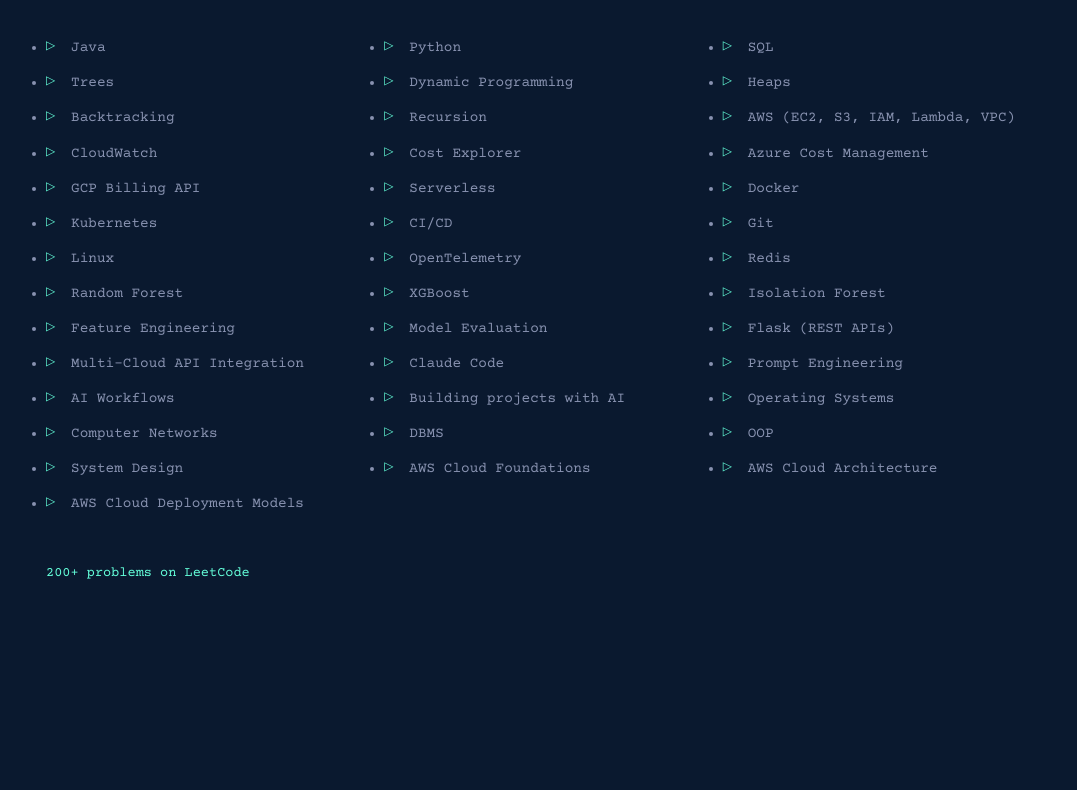
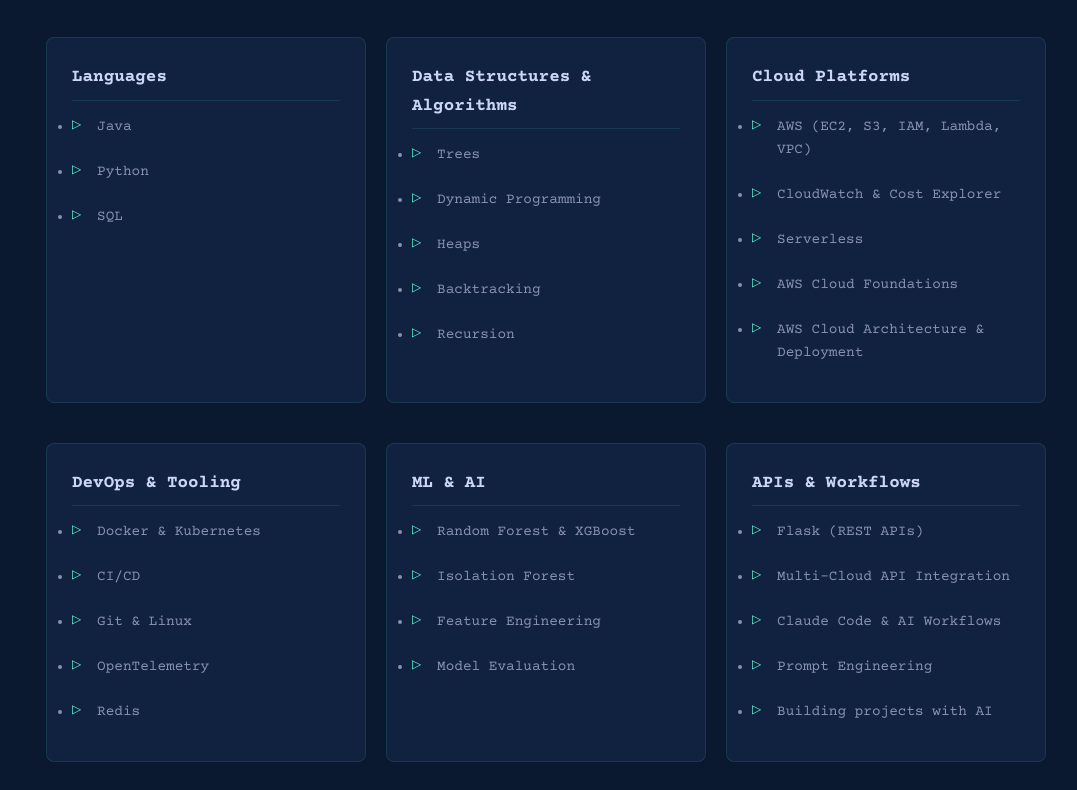
Before and after one commit to kripinya/kripinya, a website built with Vite: page index.html in a window 1280 px wide. Shown: the part 2910-3700 px from the top of the page, without its empty margins (94-1171 px from the left). Built offline with nearby package versions, Linux system fonts and the light colour scheme.

Commit message:
readme and skills

```diff
--- a/index.html
+++ b/index.html
@@ -170,48 +170,83 @@
           <h2>Technical Skills</h2>
         </div>
 
-        <ul class="skills-list" style="grid-template-columns: repeat(auto-fill, minmax(250px, 1fr));">
+        <div class="skills-categories-grid" style="display: grid; grid-template-columns: repeat(auto-fill, minmax(280px, 1fr)); gap: 40px 20px;">
+
+          <div class="skill-category">
+            <h3 style="color: var(--text-light); margin-bottom: 15px; font-size: 1.1rem; border-bottom: 1px solid var(--border-color); padding-bottom: 8px;">Languages</h3>
+            <ul class="skills-list" style="display: flex; flex-direction: column; gap: 10px; padding-left: 0; margin-top: 0;">
               <li>Java</li>
               <li>Python</li>
               <li>SQL</li>
+            </ul>
+          </div>
+
+          <div class="skill-category">
+            <h3 style="color: var(--text-light); margin-bottom: 15px; font-size: 1.1rem; border-bottom: 1px solid var(--border-color); padding-bottom: 8px;">Data Structures & Algorithms</h3>
+            <ul class="skills-list" style="display: flex; flex-direction: column; gap: 10px; padding-left: 0; margin-top: 0;">
               <li>Trees</li>
               <li>Dynamic Programming</li>
               <li>Heaps</li>
               <li>Backtracking</li>
               <li>Recursion</li>
+            </ul>
+          </div>
+
+          <div class="skill-category">
+            <h3 style="color: var(--text-light); margin-bottom: 15px; font-size: 1.1rem; border-bottom: 1px solid var(--border-color); padding-bottom: 8px;">Cloud Platforms</h3>
+            <ul class="skills-list" style="display: flex; flex-direction: column; gap: 10px; padding-left: 0; margin-top: 0;">
               <li>AWS (EC2, S3, IAM, Lambda, VPC)</li>
-          <li>CloudWatch</li>
-          <li>Cost Explorer</li>
-          <li>Azure Cost Management</li>
-          <li>GCP Billing API</li>
+              <li>CloudWatch & Cost Explorer</li>
               <li>Serverless</li>
-          <li>Docker</li>
-          <li>Kubernetes</li>
+              <li>AWS Cloud Foundations</li>
+              <li>AWS Cloud Architecture & Deployment</li>
+            </ul>
+          </div>
+
+          <div class="skill-category">
+            <h3 style="color: var(--text-light); margin-bottom: 15px; font-size: 1.1rem; border-bottom: 1px solid var(--border-color); padding-bottom: 8px;">DevOps & Tooling</h3>
+            <ul class="skills-list" style="display: flex; flex-direction: column; gap: 10px; padding-left: 0; margin-top: 0;">
+              <li>Docker & Kubernetes</li>
               <li>CI/CD</li>
-          <li>Git</li>
-          <li>Linux</li>
+              <li>Git & Linux</li>
               <li>OpenTelemetry</li>
               <li>Redis</li>
-          <li>Random Forest</li>
-          <li>XGBoost</li>
+            </ul>
+          </div>
+
+          <div class="skill-category">
+            <h3 style="color: var(--text-light); margin-bottom: 15px; font-size: 1.1rem; border-bottom: 1px solid var(--border-color); padding-bottom: 8px;">ML & AI</h3>
+            <ul class="skills-list" style="display: flex; flex-direction: column; gap: 10px; padding-left: 0; margin-top: 0;">
+              <li>Random Forest & XGBoost</li>
               <li>Isolation Forest</li>
               <li>Feature Engineering</li>
               <li>Model Evaluation</li>
+            </ul>
+          </div>
+
+          <div class="skill-category">
+            <h3 style="color: var(--text-light); margin-bottom: 15px; font-size: 1.1rem; border-bottom: 1px solid var(--border-color); padding-bottom: 8px;">APIs & Workflows</h3>
+            <ul class="skills-list" style="display: flex; flex-direction: column; gap: 10px; padding-left: 0; margin-top: 0;">
               <li>Flask (REST APIs)</li>
               <li>Multi-Cloud API Integration</li>
-          <li>Claude Code</li>
+              <li>Claude Code & AI Workflows</li>
               <li>Prompt Engineering</li>
-          <li>AI Workflows</li>
               <li>Building projects with AI</li>
+            </ul>
+          </div>
+
+          <div class="skill-category">
+            <h3 style="color: var(--text-light); margin-bottom: 15px; font-size: 1.1rem; border-bottom: 1px solid var(--border-color); padding-bottom: 8px;">CS Core</h3>
+            <ul class="skills-list" style="display: flex; flex-direction: column; gap: 10px; padding-left: 0; margin-top: 0;">
               <li>Operating Systems</li>
               <li>Computer Networks</li>
               <li>DBMS</li>
               <li>OOP</li>
               <li>System Design</li>
-          <li>AWS Cloud Foundations</li>
-          <li>AWS Cloud Architecture</li>
-          <li>AWS Cloud Deployment Models</li>
             </ul>
+          </div>
+
+        </div>
         <div style="margin-top: 30px;">
           <a href="https://leetcode.com/u/ananyakarn_kripinya/" target="_blank"
             class="skill-highlight text-mono inline-link">200+ problems on LeetCode</a>
@@ -506,8 +541,7 @@
               <div class="project-title-row">
                 <h3 class="text-accent">Know Your Footprints</h3>
                 <div class="project-links">
-                  <a href="https://github.com/kripinya/know-your-footprints" target="_blank"
-                    title="GitHub">
+                  <a href="https://github.com/kripinya/know-your-footprints" target="_blank" title="GitHub">
                     <svg xmlns="http://www.w3.org/2000/svg" width="20" height="20" viewBox="0 0 24 24" fill="none"
                       stroke="currentColor" stroke-width="2" stroke-linecap="round" stroke-linejoin="round">
                       <path
@@ -521,7 +555,8 @@
                 <span class="status-badge completed">AI-Assisted Development</span>
               </div>
               <p class="project-one-liner text-secondary">
-                A footprint analysis and optimization platform architected entirely using autonomous AI agents and prompt engineering.
+                A footprint analysis and optimization platform architected entirely using autonomous AI agents and
+                prompt engineering.
               </p>
               <div class="project-tech-row text-mono">
                 <span>Claude Code</span>
@@ -533,7 +568,9 @@
               <div class="details-grid">
                 <div class="details-section">
                   <h4>Development Context</h4>
-                  <p>This project was built to demonstrate proficiency with advanced prompt engineering and AI-assisted workflows, utilizing autonomous coding agents like Claude Code to rapidly scaffold, build, and iterate on complex system logic.</p>
+                  <p>This project was built to demonstrate proficiency with advanced prompt engineering and AI-assisted
+                    workflows, utilizing autonomous coding agents like Claude Code to rapidly scaffold, build, and
+                    iterate on complex system logic.</p>
                 </div>
                 <div class="details-section">
                   <h4>What It Does</h4>
```
Also changed, not shown: README.md. Lines whose indentation alone changed are shown as unchanged.
